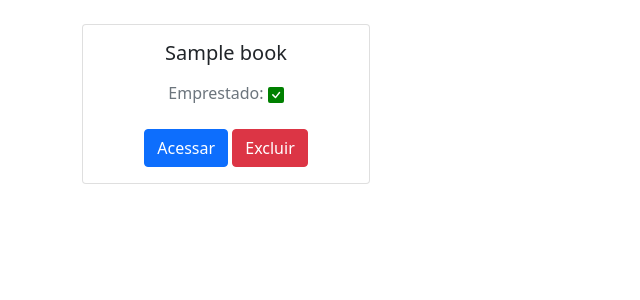
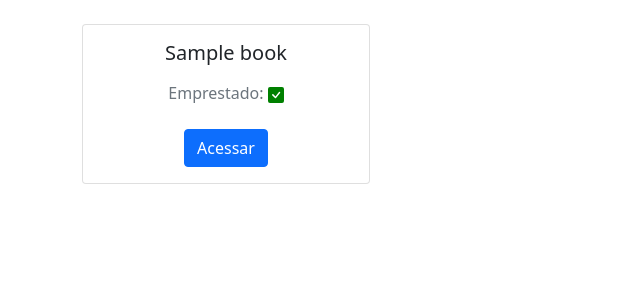
Before and after one commit to montalvas/lend-book, a Django app: template books/templates/books/home.html in a window 1280 px wide. Shown: the part 56-356 px from the top of the page, without its empty margins (0-640 px from the left). Run offline with Django 3.2, Linux system fonts and the light colour scheme; the template is opened without the code that fills it: values that come from a table or form of the project are taken from there, others are empty; tables that the repository leaves empty hold one stand-in row (values such as "Sample post"); some libraries are stand-ins or nearby versions.

Commit message:
Alterações no layout

```diff
--- a/books/templates/books/home.html
+++ b/books/templates/books/home.html
@@ -31,30 +31,10 @@
                             <path d="M2 0a2 2 0 0 0-2 2v12a2 2 0 0 0 2 2h12a2 2 0 0 0 2-2V2a2 2 0 0 0-2-2H2zm3.354 4.646L8 7.293l2.646-2.647a.5.5 0 0 1 .708.708L8.707 8l2.647 2.646a.5.5 0 0 1-.708.708L8 8.707l-2.646 2.647a.5.5 0 0 1-.708-.708L7.293 8 4.646 5.354a.5.5 0 1 1 .708-.708z"/>
                           </svg>
                         {% endif %}
-                        <!--
-                        <button style="display: block;" class="btn btn-primary mt-3">
-                            <a style="color: white; text-decoration: none;" href="{% url 'books:details' book.id %}" >Acessar</a>
-                        </button>-->
+
+                        <!-- buttons -->
                         <div class="mt-4">
                             <a class="btn btn-primary" href="{% url 'books:details' book.id %}"">Acessar</a>
-                            <button type="button" class="btn btn-danger" data-toggle="modal" data-target="#delete">
-                                Excluir
-                            </button>
-                        </div>
-
-                        <!-- Modal Excluir -->
-                        <div class="modal fade" id="delete" tabindex="-1" role="dialog" aria-labelledby="exampleModalLabel" aria-hidden="true">
-                            <div class="modal-dialog" role="document">
-                                <div class="modal-content">
-                                    <div class="modal-header">
-                                        <h5 class="modal-title" id="delete">Tem certeza que deseja excluir?</h5>
-                                    </div>
-                                    <div class="modal-footer">
-                                    <button type="button" class="btn btn-danger" data-dismiss="modal">Cancelar</button>
-                                    <a class="btn btn-success" href="{% url 'books:delete_book' book.id %}"">Confirmar</a>
-                                    </div>
-                                </div>
-                            </div>
                         </div>
                     </div>
                   </div>
```
Also changed, not shown: books/templates/books/details.html (+24 -4 lines), books/views.py (+3 -9 lines).
